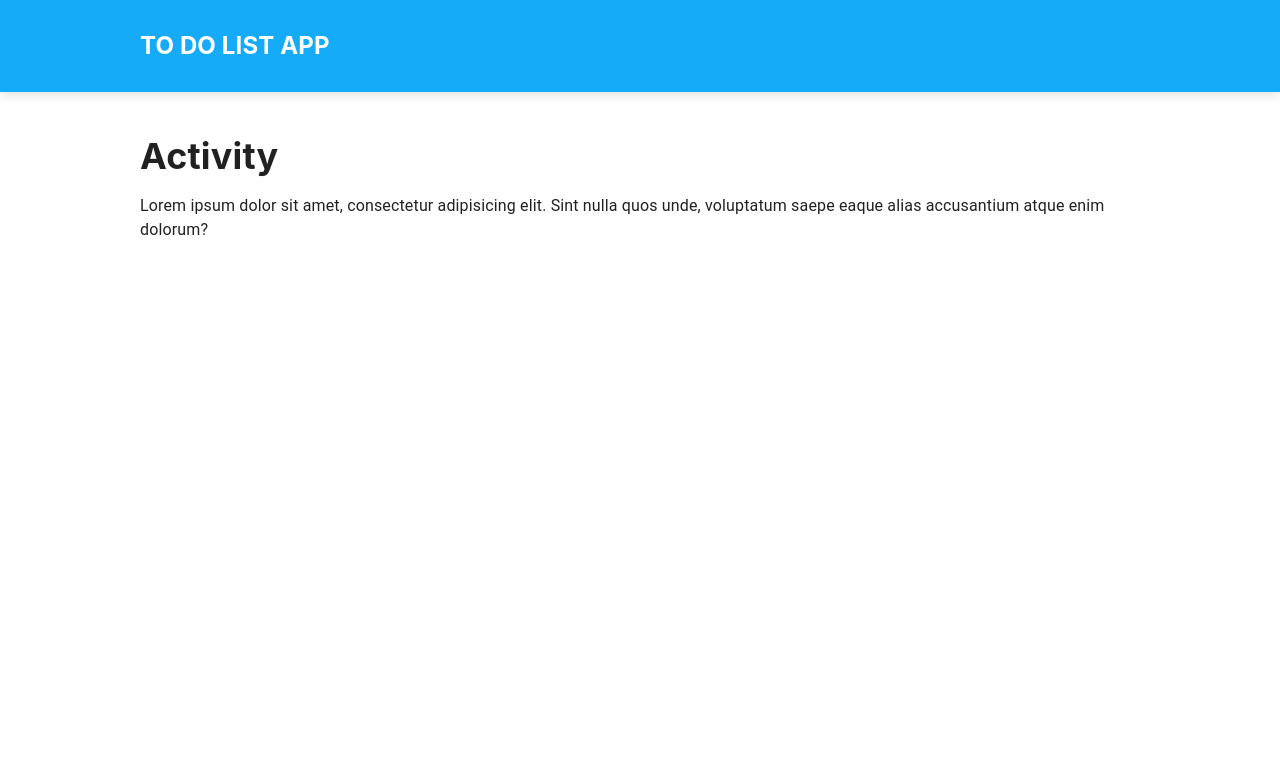
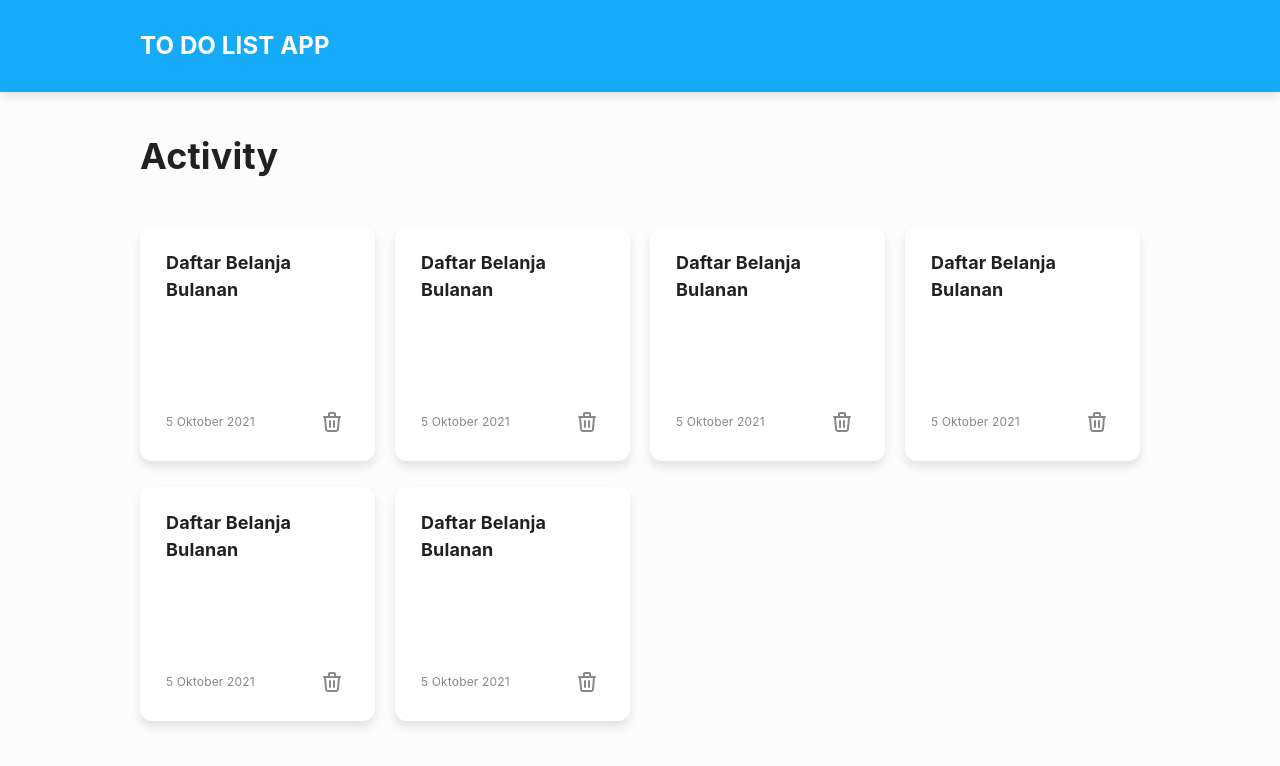
Before and after one commit to thoriqdharmawan/todo-app, a React (Vite) app: page / in a window 1280 px wide. Shown: the top 766 px of the page. Built offline with nearby package versions, Linux system fonts and the light colour scheme.

Commit message:
feat: slicing card

```diff
--- /dev/null
+++ b/src/components/Card.tsx
@@ -0,0 +1,39 @@
+import Card from '@mui/material/Card';
+import CardActions from '@mui/material/CardActions';
+import CardContent from '@mui/material/CardContent';
+import Typography from '@mui/material/Typography';
+import IconButton from '@mui/material/IconButton';
+
+import DeleteIcon from '@/assets/delete-icon.svg'
+
+export default () => {
+  return (
+    <Card
+      sx={(theme) => ({
+        maxWidth: 235,
+        height: 234,
+        width: '100%',
+        display: 'flex',
+        flexDirection: 'column',
+        justifyContent: 'space-between',
+        boxShadow: theme.bs[2],
+        padding: '22px 26px',
+        borderRadius: '12px',
+        cursor: 'pointer'
+      })}
+    >
+      <CardContent sx={{ padding: 0 }}>
+        <Typography fontWeight={700} fontSize={18}>Daftar Belanja Bulanan</Typography>
+      </CardContent>
+
+      <CardActions sx={{ padding: 0, display: 'flex', justifyContent: 'space-between' }}>
+        <Typography color="#888888" fontSize="12px">
+          5 Oktober 2021
+        </Typography>
+        <IconButton size="small" color="primary">
+          <img src={DeleteIcon} alt="delete" />
+        </IconButton>
+      </CardActions>
+    </Card>
+  )
+}
--- a/src/components/Section.tsx
+++ b/src/components/Section.tsx
@@ -1,3 +1,4 @@
+import Box from '@mui/material/Box'
 import Typography from '@mui/material/Typography'
 
 interface Props {
@@ -8,11 +9,11 @@ export default (props: Props) => {
   const { children } = props
   return (
     <div>
-      <div>
+      <Box mb="49px">
         <Typography variant="h2" component="h2" fontWeight={700} fontSize={36}>
           Activity
         </Typography>
-      </div>
+      </Box>
 
       <div>
         {children}
--- a/src/layout/index.tsx
+++ b/src/layout/index.tsx
@@ -8,7 +8,7 @@ import Typography from '@mui/material/Typography';
 export default () => {
 
   return (
-    <Box>
+    <Box sx={{ backgroundColor: '#E5E5E51F', minHeight: '100vh' }}>
       <AppBar position="static" sx={(theme) => ({ boxShadow: theme.bs[1], marginBottom: '43px' })}>
         <Container maxWidth="md" disableGutters>
           <Typography variant="h1" component="div" sx={{ fontSize: 24, fontWeight: 700 }} py="32px">
--- a/src/main.tsx
+++ b/src/main.tsx
@@ -59,7 +59,8 @@ const theme = createTheme({
   },
   bs: [
     'none',
-    '0px 4px 10px rgba(0, 0, 0, 0.1);'
+    '0px 4px 10px rgba(0, 0, 0, 0.1)',
+    '0px 6px 10px rgba(0, 0, 0, 0.1)'
   ]
 });
 
--- a/src/pages/dashboard/index.tsx
+++ b/src/pages/dashboard/index.tsx
@@ -1,9 +1,18 @@
+import Card from "@/components/Card"
 import Section from "@/components/Section"
+import Stack from "@mui/material/Stack"
 
 export default () => {
   return (
     <Section>
-      <p>Lorem ipsum dolor sit amet, consectetur adipisicing elit. Sint nulla quos unde, voluptatum saepe eaque alias accusantium atque enim dolorum?</p>
+      <Stack direction="row" gap="26px 20px" flexWrap="wrap">
+        <Card />
+        <Card />
+        <Card />
+        <Card />
+        <Card />
+        <Card />
+      </Stack>
     </Section>
   )
 }
```
Also changed, not shown: src/assets/delete-icon.svg (added).
